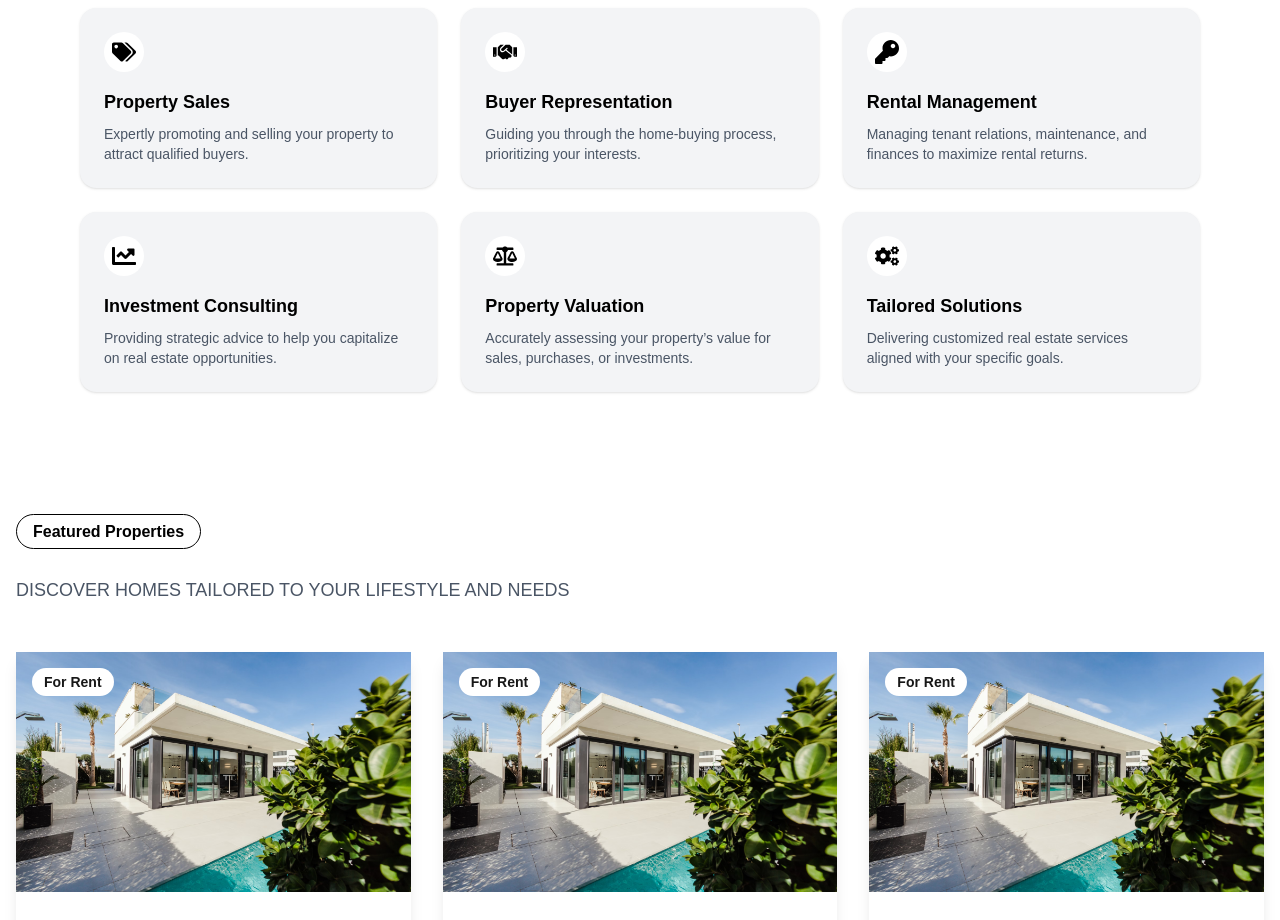
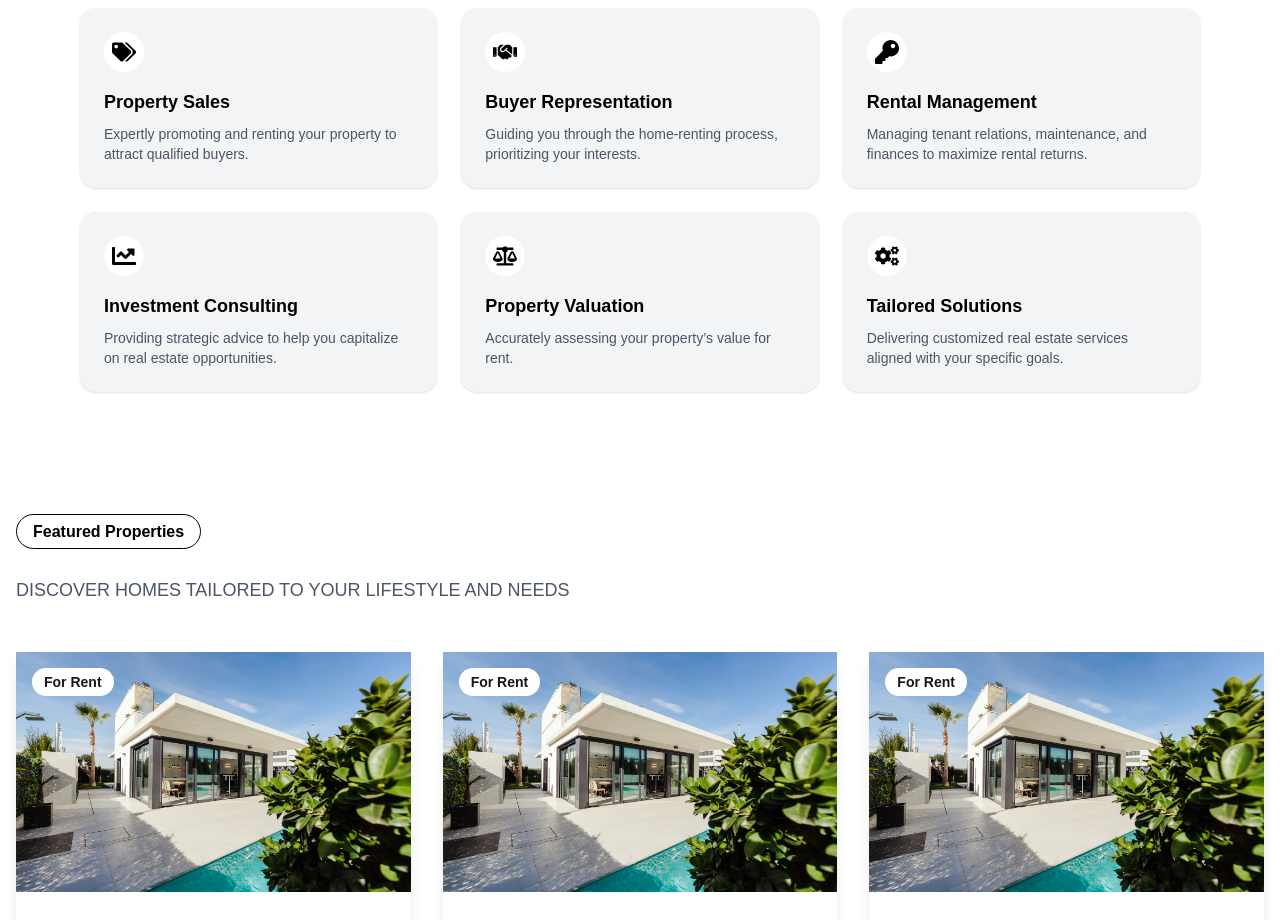
Before and after one commit to KaavyaGala546/capstone-second-sem, a Next.js app: page / in a window 1280 px wide. Shown: the part 1900-2820 px from the top of the page. Built offline with nearby package versions, Linux system fonts and the light colour scheme.

Commit message:
service detail changes

```diff
--- a/app/landing/section/services.jsx
+++ b/app/landing/section/services.jsx
@@ -6,12 +6,12 @@ const services = [
   {
     icon: <FaTags size={24} />,
     title: 'Property Sales',
-    description: 'Expertly promoting and selling your property to attract qualified buyers.',
+    description: 'Expertly promoting and renting your property to attract qualified buyers.',
   },
   {
     icon: <FaHandshake size={24} />,
     title: 'Buyer Representation',
-    description: 'Guiding you through the home-buying process, prioritizing your interests.',
+    description: 'Guiding you through the home-renting process, prioritizing your interests.',
   },
   {
     icon: <FaKey size={24} />,
@@ -26,7 +26,7 @@ const services = [
   {
     icon: <FaBalanceScale size={24} />,
     title: 'Property Valuation',
-    description: 'Accurately assessing your property’s value for sales, purchases, or investments.',
+    description: 'Accurately assessing your property’s value for rent.',
   },
   {
     icon: <FaCogs size={24} />,
```
